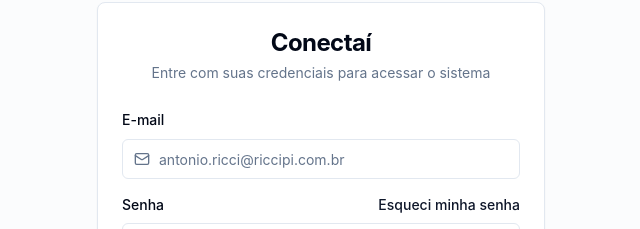
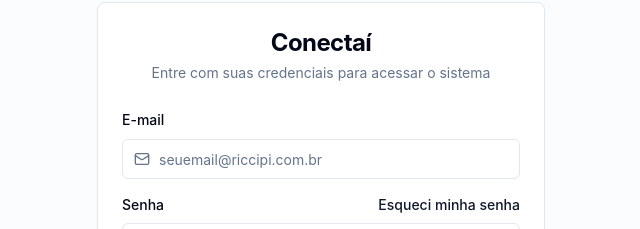
Before and after one commit to riccipiadv-code/conectai, a React (Vite) app: page /login in a window 1280 px wide. Shown: the part 223-452 px from the top of the page, without its empty margins (319-959 px from the left). Built offline with nearby package versions, Linux system fonts and the light colour scheme; no server answers.

Commit message:
Atualiza placeholder do campo de e-mail no login para seuemail@riccipi.com.br

```diff
--- a/src/pages/Login.tsx
+++ b/src/pages/Login.tsx
@@ -179,7 +179,7 @@
                 <Input
                   id="email"
                   type="email"
-                  placeholder="antonio.ricci@riccipi.com.br"
+                  placeholder="seuemail@riccipi.com.br"
                   className="pl-9"
                   value={email}
                   onChange={(e) => setEmail(e.target.value)}
```
Also changed, not shown: .skip.config.json, 1 other file (tests, documents, lock files or other folders).
